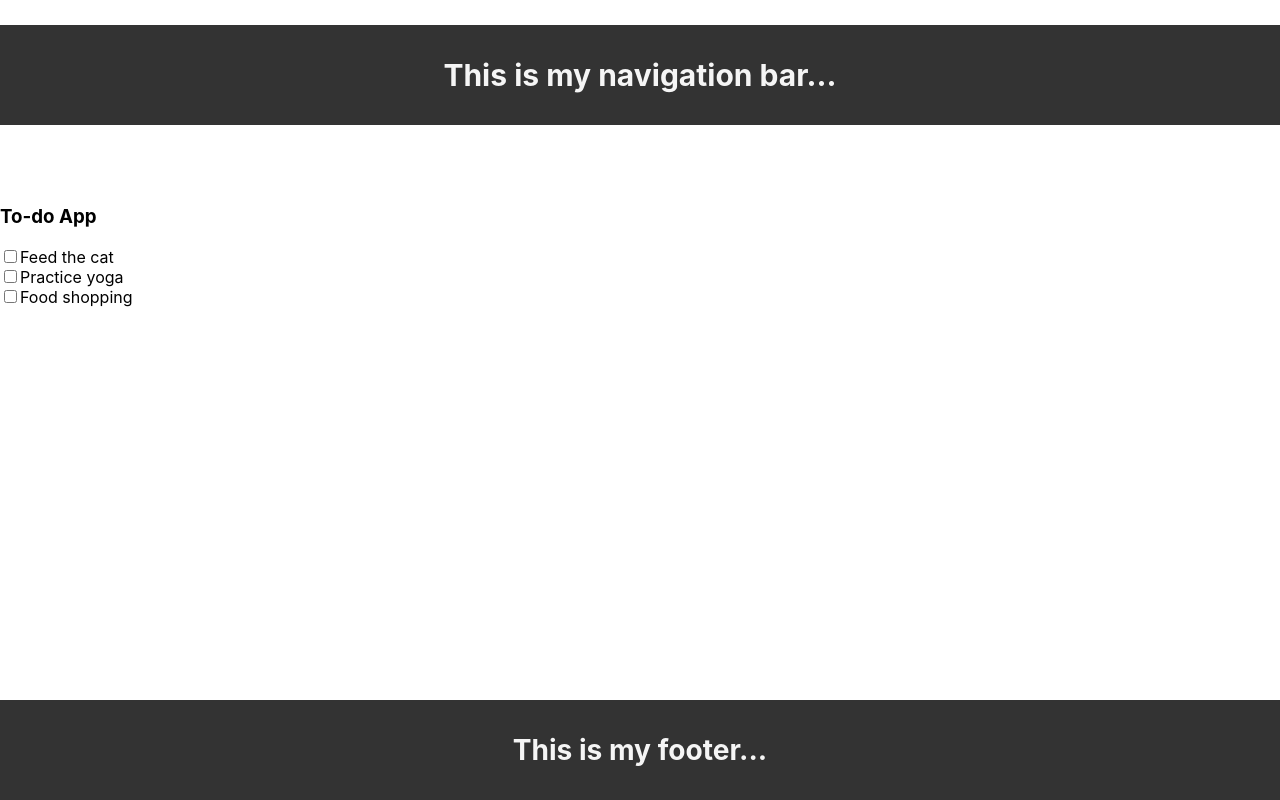
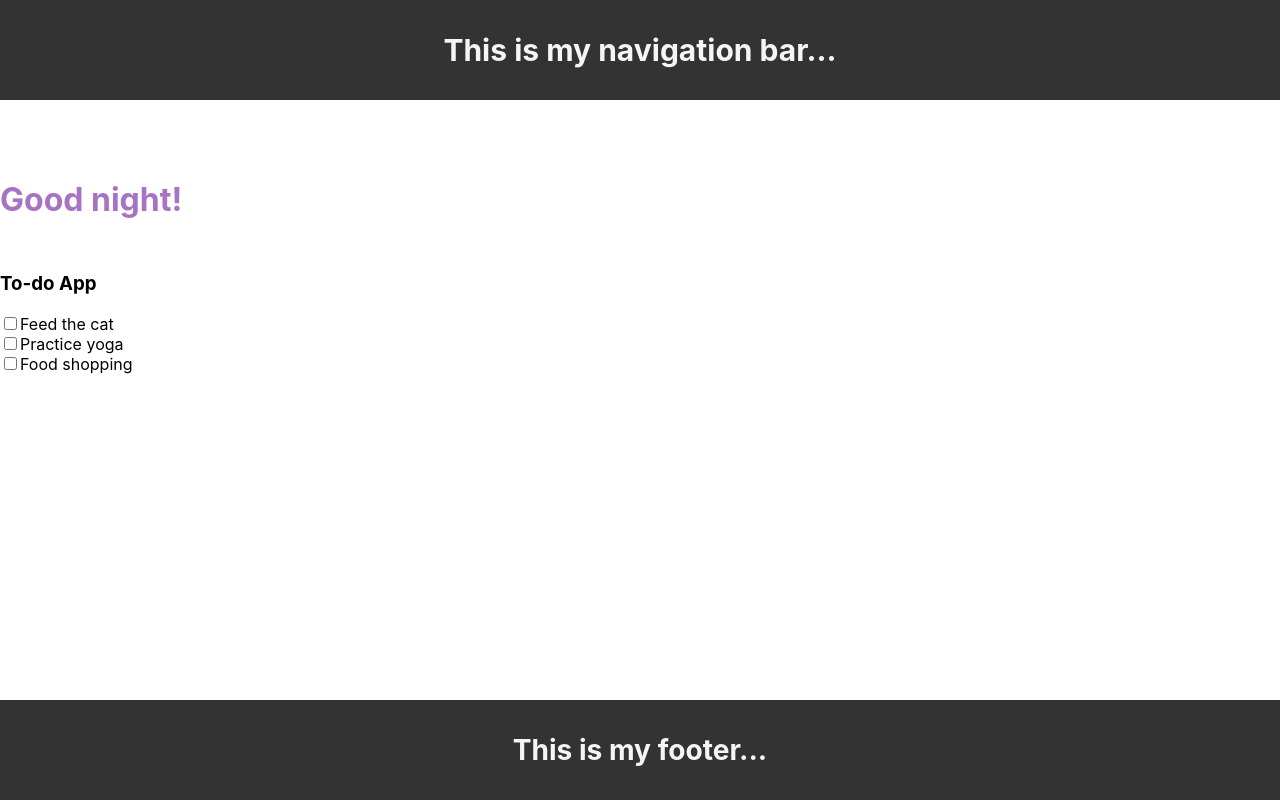
Before and after one commit to SoundOfSun/react-for-beginners, a React (Create React App) app: page / in a window 1280 px wide. Built offline with nearby package versions, Linux system fonts and the light colour scheme.

Commit message:
Inline Styles with the Style Property - created greeting which changes colour based on time of day

```diff
--- a/src/App.css
+++ b/src/App.css
@@ -8,6 +8,7 @@ body { margin: 0; }
   background-color: #333;
   color: whitesmoke;
   margin-bottom: 80px;
+  margin-top: 0;
   text-align: center;
   font-size: 30px;
   display: flex;
--- a/src/App.js
+++ b/src/App.js
@@ -6,6 +6,7 @@ import './App.css'
 import Footer from './components/Footer'
 import Navbar from './components/Navbar'
 import MainContent from './components/MainContent'
+import Greeting from './components/Greeting'
 
 // We want this App "root" component to be a table of contents
 // --> filled with higher components (<Header />, <Main />, <Footer/>)
@@ -15,6 +16,7 @@ function App() {
     // A workaround is to wrap them in a parent <div>
     <div>
       <Navbar />
+      <Greeting />
       <MainContent />
       <Footer />
     </div>
--- /dev/null
+++ b/src/components/Greeting.js
@@ -0,0 +1,40 @@
+// we import the React library to enable the use of JSX
+import React from 'react'
+import ReactDOM from 'react-dom'
+
+
+// Example of inline styles:
+
+function Greeting() {
+	// let's use the JS native Date object to create an if/else situation
+	const date = new Date()
+	const hours = date.getHours()
+	let timeOfDay
+
+	// instead of filling style={} inside the return method, we can declare the styles in a variable we pass down there
+	// avoiding clutter !
+	const styles = {
+		// this is JS so the properties are camel case!
+		fontSize: 32
+	}
+
+	// if/else for the time of day to determine the colour
+	if (hours < 12) {
+		timeOfDay = 'morning'
+		styles.color = '#22b9ca' // blue
+	} else if (hours >= 12 && hours < 17) {
+		timeOfDay = 'afternoon'
+		styles.color = '#ff9776' // orange
+	} else {
+		timeOfDay = 'night'
+		styles.color = '#a773c3' // purple
+	}
+
+	return (
+		<div>
+			<h5 style={styles}>Good {timeOfDay}!</h5>
+		</div>
+	)
+}
+
+export default Greeting
```
